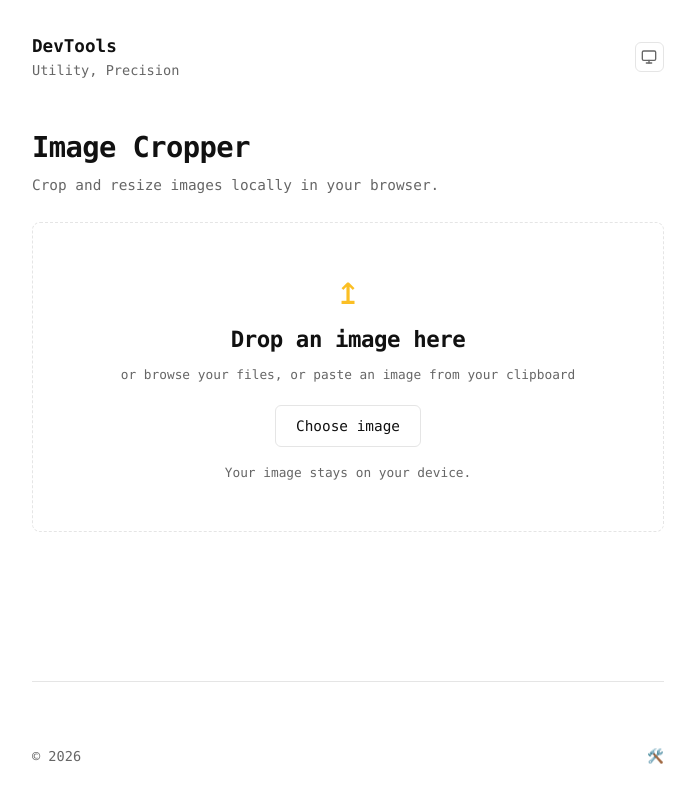
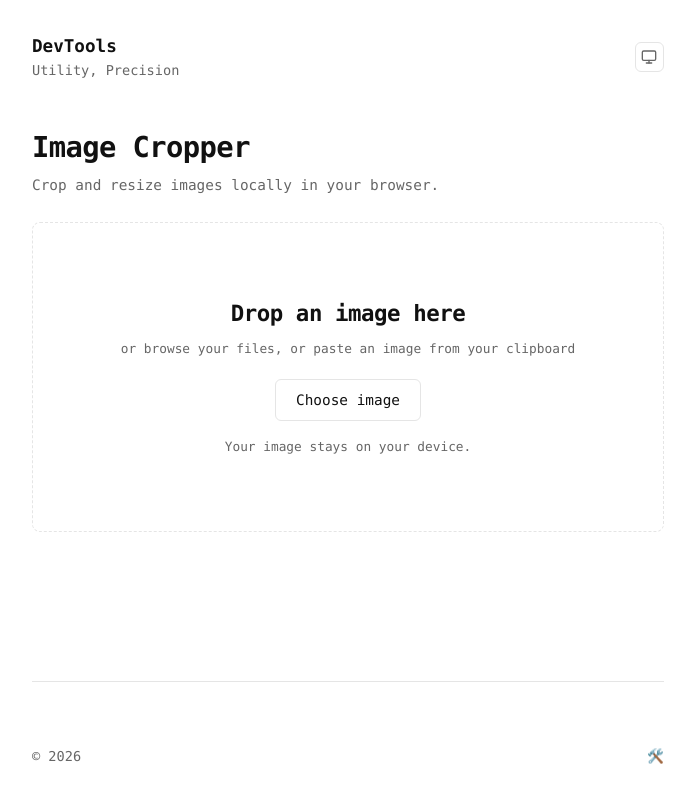
Before and after one commit to yip99/dev-tools, a SvelteKit app: page /crop in a window 1280 px wide. Shown: the whole page, without its empty margins (292-987 px from the left). Built offline with nearby package versions, Linux system fonts and the light colour scheme.

Commit message:
Remove drop icon from image upload area

```diff
--- a/src/routes/crop/+page.svelte
+++ b/src/routes/crop/+page.svelte
@@ -592,7 +592,6 @@
 			ondragleave={() => (isDraggingOver = false)}
 			ondrop={handleDrop}
 		>
-			<div class="drop-icon" aria-hidden="true">↥</div>
 			<h2>Drop an image here</h2>
 			<p>or browse your files, or paste an image from your clipboard</p>
 			<button class="btn-secondary" onclick={() => fileInput?.click()}>Choose image</button>
@@ -894,13 +893,6 @@
 	.drop-zone.drop-active {
 		border-color: var(--accent-gold);
 		background: rgba(251, 191, 36, 0.07);
-	}
-
-	.drop-icon {
-		font-size: 2.5rem;
-		color: var(--accent-gold);
-		line-height: 1;
-		margin-bottom: 0.75rem;
 	}
 
 	.drop-zone h2 {
```
